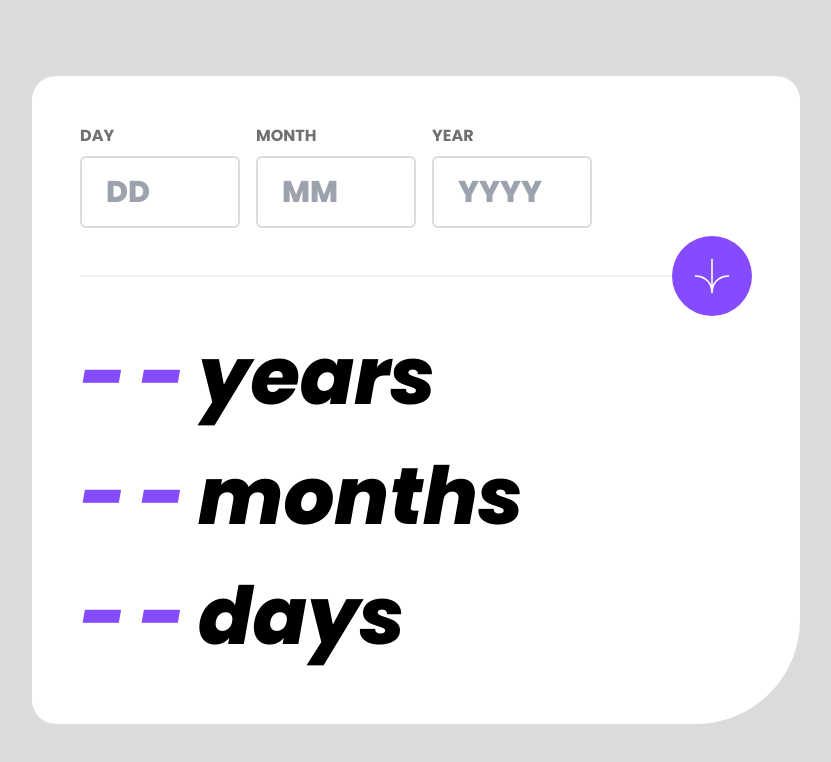
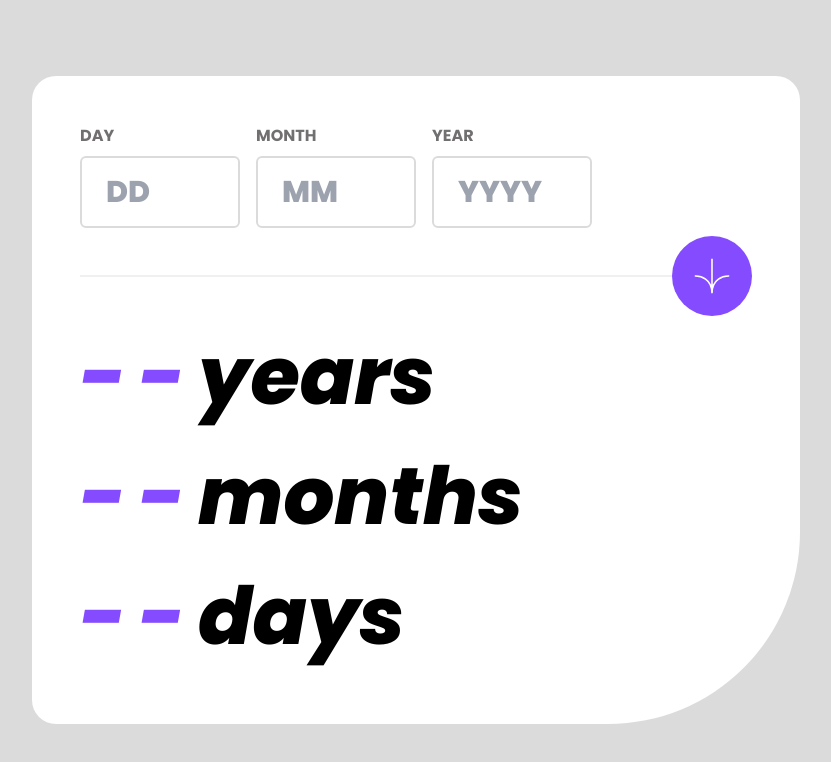
Before and after one commit to arshGoyalDev/age-calculator, a website: page index.html in a window 1280 px wide. Shown: the whole page, without its empty margins (224-1055 px from the left). Drawn offline with Linux system fonts and the light colour scheme.

Commit message:
fixed border radius for desktop devices

```diff
--- a/index.html
+++ b/index.html
@@ -19,7 +19,7 @@
   <body
     class="bg-neutral-lightGrey flex justify-center sm:items-center min-h-screen p-5 pt-24 sm:pt-5"
   >
-    <main class="bg-white px-6 py-16 sm:p-12 rounded-3xl rounded-br-4xl w-screen max-w-3xl h-max overflow-hidden">
+    <main class="bg-white px-6 py-16 sm:p-12 rounded-3xl rounded-br-4xl md:rounded-br-5xl w-screen max-w-3xl h-max overflow-hidden">
       <div class="flex gap-4">
         <div class="flex flex-col gap-2">
           <label for="day" class="font-bold text-neutral-smokeyGray">
```
Also changed, not shown: css/style.css.
